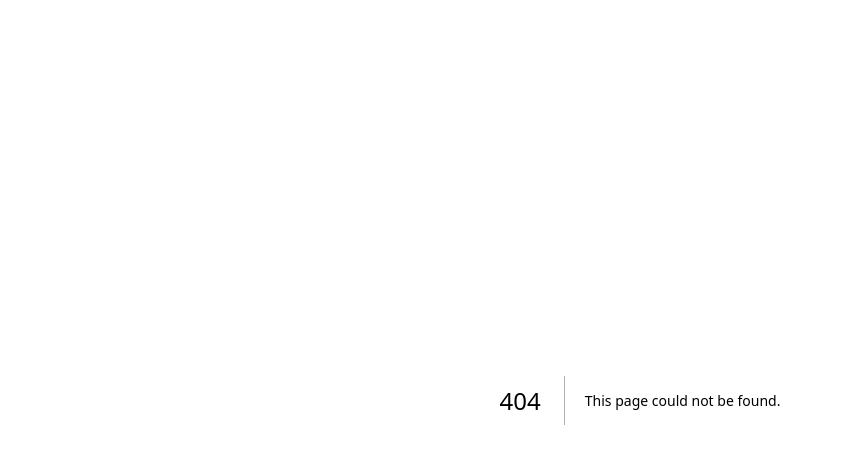
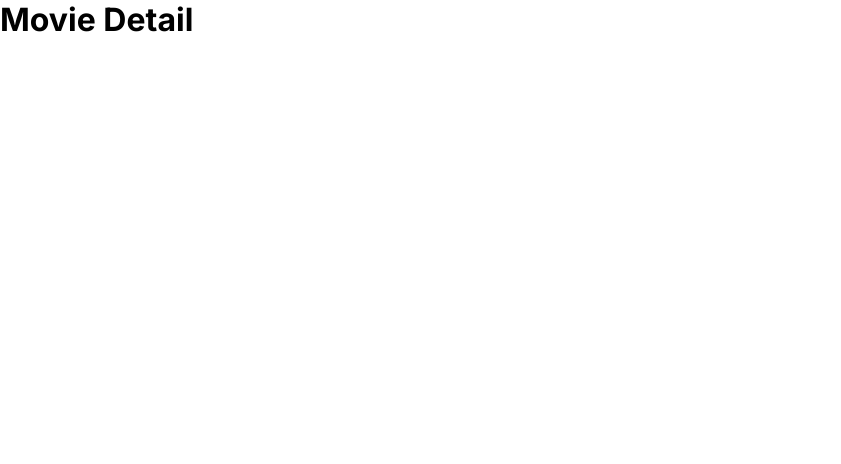
Before and after one commit to vvictorious/first-next-project, a Next.js app: page /asd in a window 1280 px wide. Before the commit this address had no page. Shown: the top 464 px of the page, without its empty margins (0-841 px from the left). Built offline with nearby package versions, Linux system fonts and the light colour scheme.

Commit message:
added a new movie detail screen

```diff
--- /dev/null
+++ b/src/app/[movie]/page.jsx
@@ -0,0 +1,7 @@
+export default async function MovieDetail () {
+    return (
+			<div>
+				<h1>Movie Detail</h1>
+			</div>
+    )
+}
--- a/src/app/globals.css
+++ b/src/app/globals.css
@@ -38,7 +38,8 @@
 
   .movie-container {
     width: 300px;
-    margin-top: 20px;
+    padding: 20px;
+    cursor: pointer;
   }
 
   .movie-container {
@@ -46,8 +47,12 @@
     margin-top: 20px;
   }
 
+  .movie-container:hover {
+    background-color: rgba(0, 0, 0, .2)
+  }
+
   .movie-container:active {
-    background-color: rgba(0, 0, 0, .2)
+    background-color: rgba(0, 0, 0, .4)
   }
 
   .movie-title-text  {
```
